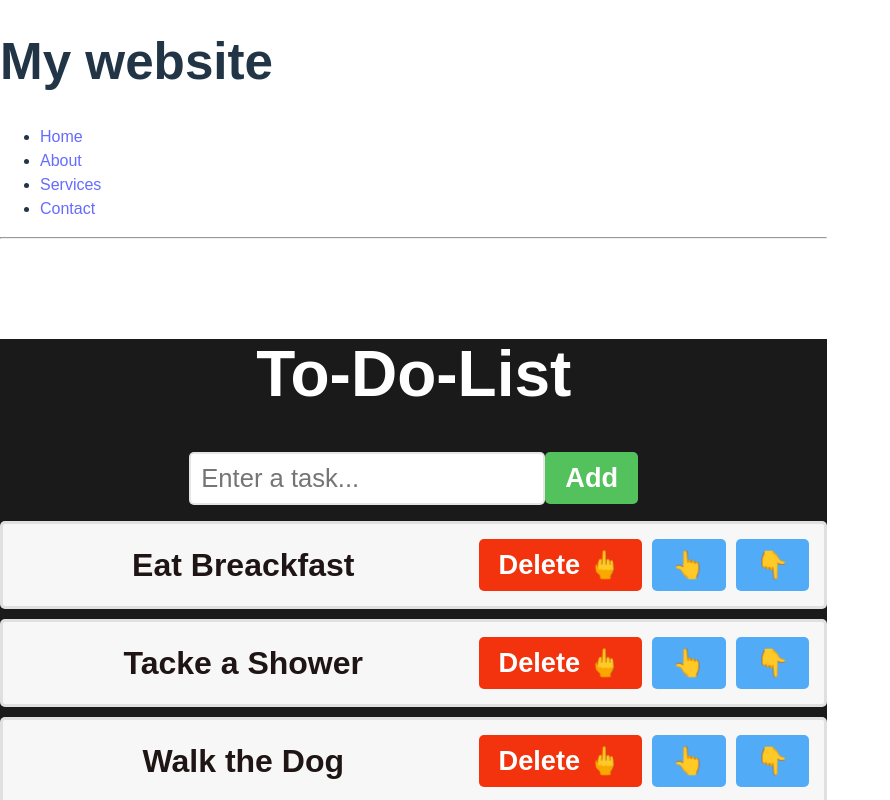
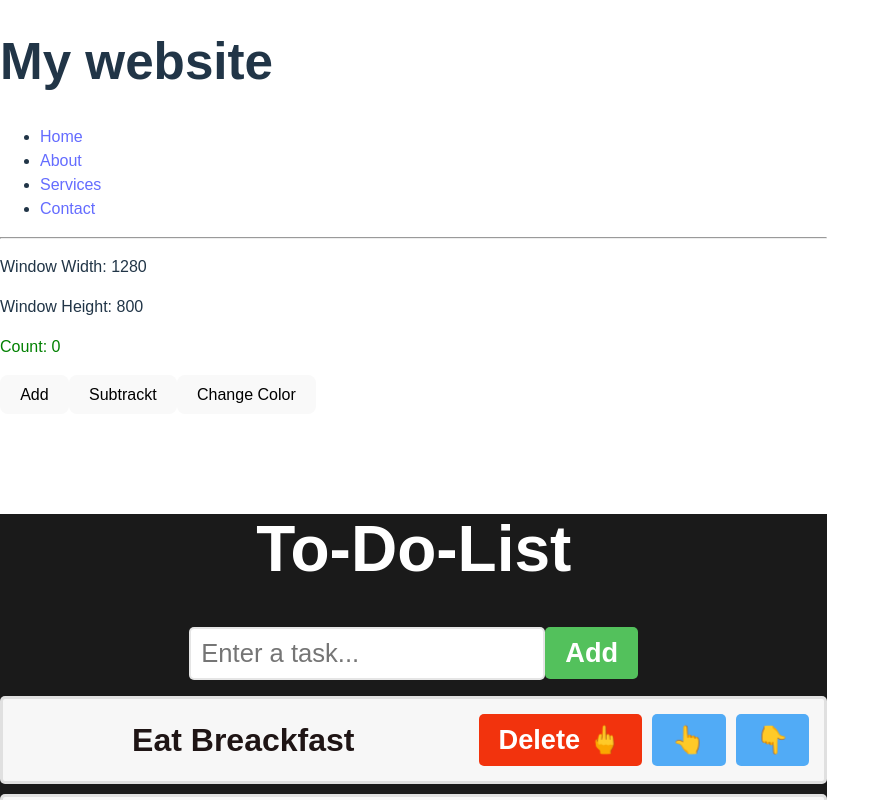
Before and after one commit to makarenkoj/my-react-app, a React (Vite) app: page / in a window 1280 px wide. Shown: the top 800 px of the page, without its empty margins (0-890 px from the left). Built offline with nearby package versions, Linux system fonts and the light colour scheme.

Commit message:
use effect

```diff
--- a/src/App.jsx
+++ b/src/App.jsx
@@ -17,6 +17,7 @@
 import UpdateArray from './UpdateArray.jsx'
 import AddObject from './AddObject.jsx'
 import ToDoList from './ToDoList.jsx'
+import EffectComponent from './EffectComponent.jsx'
 
 function App() {
   const fruits = [{id: 1, name:'apple', calories: 95},
@@ -33,6 +34,7 @@
   return(
       <>
           <Header></Header>
+          <EffectComponent></EffectComponent>
           <ToDoList></ToDoList>
           <AddObject></AddObject>
           <UpdateArray></UpdateArray>
--- /dev/null
+++ b/src/EffectComponent.jsx
@@ -0,0 +1,58 @@
+import { useState, useEffect } from "react";
+
+function EffectComponent(){
+    const [count, setCount] = useState(0),
+          [color, setColor] = useState('green'),
+          [width, setWidth] = useState(window.innerWidth),
+          [height, setHeight] = useState(window.innerHeight);
+
+    // useEffect(() => {
+    //   document.title = `Count: ${count}`;
+    // });
+    // same
+    useEffect(() => {
+      document.title = `Count: ${count} ${color}`;
+    }, [count, color]);
+
+    useEffect(() => {
+        window.addEventListener('resize', handleResize);
+        console.log('EVENT LISTENER ADDED');
+
+        return () => {
+            window.removeEventListener('resize', handleResize);
+            console.log('EVENT LISTENER REMOVED');
+        }
+    },[]);
+
+    function addCount(){
+        setCount(c => c + 1);
+    };
+
+    function subtracktCount(){
+      setCount(c => c - 1);
+    };
+
+    function changeColor(){
+      setColor(c => c === 'green' ? 'red' : 'green');
+    };
+
+    function handleResize(){
+        setWidth(window.innerWidth);
+        setHeight(window.innerHeight);
+    };
+
+    return(<>
+              <p>Window Width: {width}</p>
+              <p>Window Height: {height}</p>
+
+              <p style={{color: color}}>
+                Count: {count}
+              </p>
+              <button onClick={addCount}>Add</button>
+              <button onClick={subtracktCount}>Subtrackt</button>
+              <button onClick={changeColor}>Change Color</button>
+          </>);
+
+}
+
+export default EffectComponent
```
